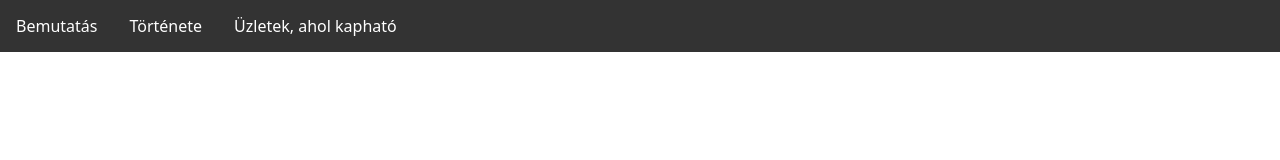
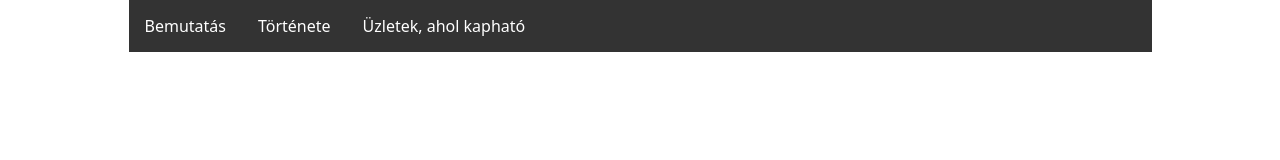
Before and after one commit to ultracsoki/html_css_bootstrap_js-gyak, a plain HTML site: page index.html in a window 1280 px wide. Drawn offline with nearby package versions, Linux system fonts and the light colour scheme.

Commit message:
body szélességének,igazításának beállítása

```diff
--- a/style.css
+++ b/style.css
@@ -1,3 +1,8 @@
+body{
+max-width: 1023px;
+margin: auto;
+}
+
 ul {
     list-style-type: none;
     margin: 0;
```
